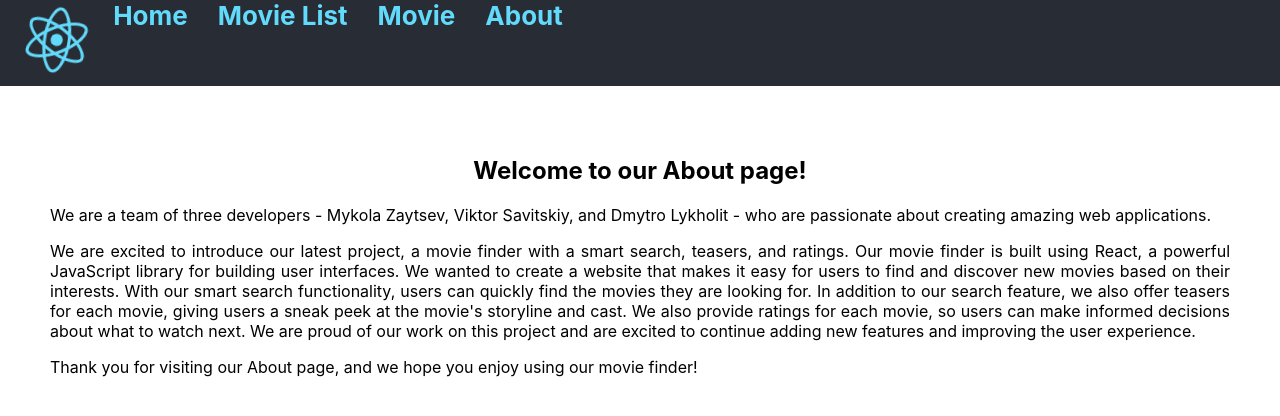
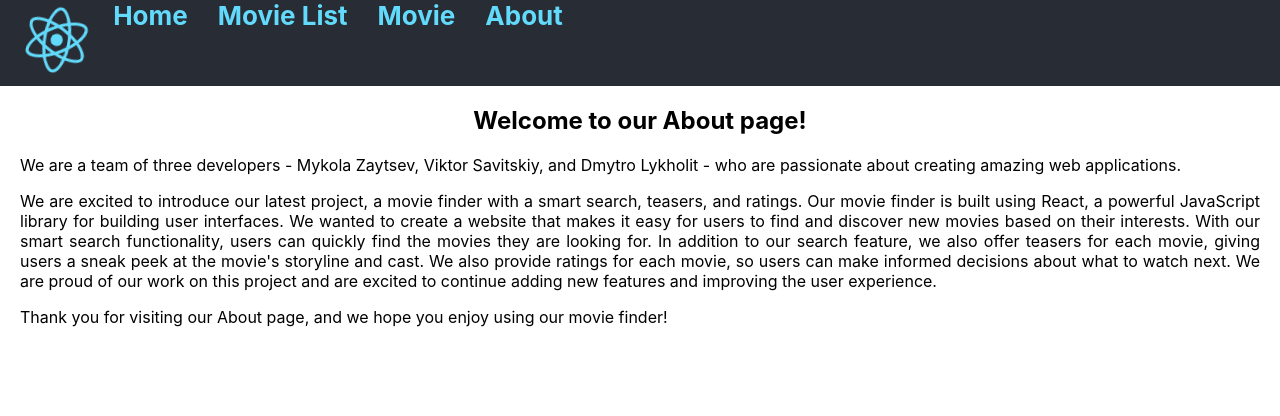
Before and after one commit to zayacny/VDM-store, a React (Create React App) app: page /about in a window 1280 px wide. Shown: the top 416 px of the page. Built offline with nearby package versions, Linux system fonts and the light colour scheme.

Commit message:
refactor: change margin of components

```diff
--- a/src/components/About.css
+++ b/src/components/About.css
@@ -1,5 +1,5 @@
 .about-container {
-  padding: 50px;
+  margin: 20px;
   text-align: justify;
 }
 
--- a/src/components/Home.css
+++ b/src/components/Home.css
@@ -1,5 +1,5 @@
 .home-container {
-  padding: 50px;
+  margin: 20px;
   text-align: justify;
 }
 
--- a/src/components/Movie.css
+++ b/src/components/Movie.css
@@ -0,0 +1,3 @@
+.movie-container {
+  margin: 20px;
+}
```
